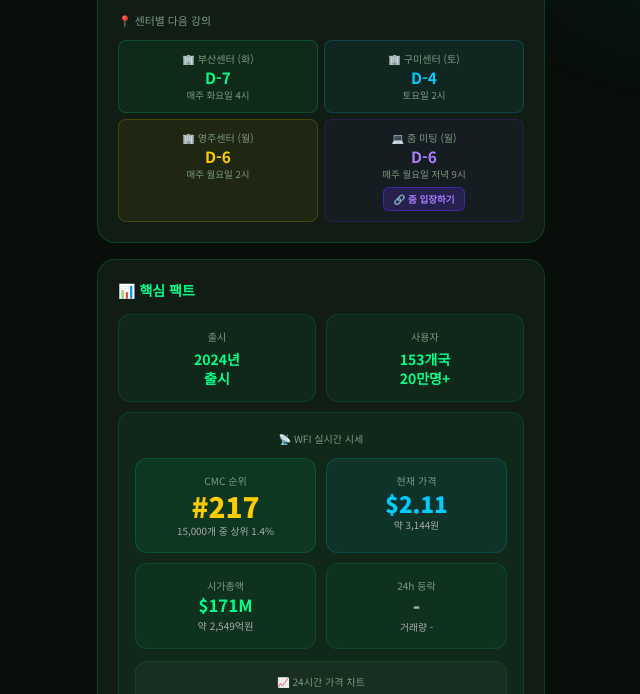
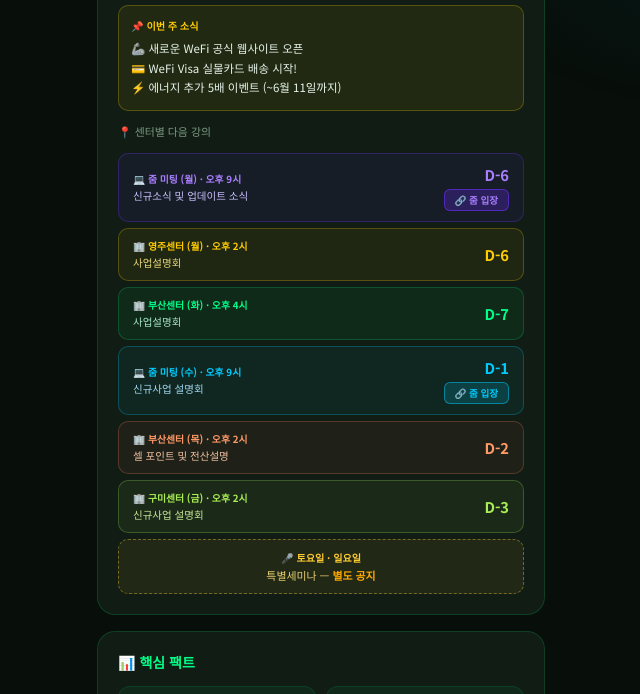
Before and after one commit to shimjong33-ctrl/Wefi, a plain HTML site: page index.html in a window 1280 px wide. Shown: the part 688-1382 px from the top of the page, without its empty margins (319-959 px from the left). Drawn offline with nearby package versions, Linux system fonts and the light colour scheme; no server answers.

Commit message:
Add files via upload

```diff
--- a/index.html
+++ b/index.html
@@ -659,41 +659,97 @@
       <div class="card-title">📢 공지 & 다음 강의</div>
       <div style="display:flex;flex-direction:column;gap:8px;">
 
+        <!-- 반감기 강조 배너 -->
+        <div style="background:linear-gradient(135deg,rgba(255,80,0,0.18),rgba(255,180,0,0.13));border:2px solid rgba(255,140,0,0.7);border-radius:12px;padding:14px 16px;text-align:center;position:relative;overflow:hidden;">
+          <div style="position:absolute;inset:0;background:radial-gradient(ellipse 80% 60% at 50% 0%,rgba(255,140,0,0.12),transparent);pointer-events:none;"></div>
+          <div style="font-size:0.72em;color:#ffaa00;font-weight:700;letter-spacing:0.12em;margin-bottom:6px;">🔥 반감기 카운트다운</div>
+          <div style="display:flex;align-items:center;justify-content:center;gap:8px;margin-bottom:4px;">
+            <span style="font-size:2.4em;font-weight:900;color:#ff6600;font-family:'Space Mono',monospace;text-shadow:0 0 18px rgba(255,100,0,0.9),0 0 40px rgba(255,160,0,0.5);" id="notice-halving-days">-</span>
+            <span style="font-size:1.1em;font-weight:700;color:#ffcc00;">일 남았습니다!</span>
+          </div>
+          <div style="font-size:0.72em;color:#cc8800;">📅 반감기 예정일: 2026년 9월 18일 · 채굴량 50% 감소</div>
+        </div>
+
         <!-- 공지사항 -->
         <div style="background:rgba(255,204,0,0.07);border:1px solid rgba(255,204,0,0.25);border-radius:10px;padding:12px;">
           <div style="font-size:0.72em;color:#ffcc00;font-weight:700;margin-bottom:6px;">📌 이번 주 소식</div>
           <div style="font-size:0.82em;color:#e8f5ec;line-height:1.7;">
             🦾 새로운 WeFi 공식 웹사이트 오픈<br>
-            📅 반감기까지 <strong style="color:#ff9944;" id="notice-halving-days">-</strong>일 남았습니다!<br>
             💳 WeFi Visa 실물카드 배송 시작!<br>
             ⚡ 에너지 추가 5배 이벤트 (~6월 11일까지)
           </div>
         </div>
 
         <!-- 센터별 D-day -->
-        <div style="font-size:0.78em;color:#7a9980;margin-bottom:4px;margin-top:4px;">📍 센터별 다음 강의</div>
-        <div style="display:grid;grid-template-columns:1fr 1fr;gap:6px;">
-          <div style="background:rgba(0,255,136,0.06);border:1px solid rgba(0,255,136,0.18);border-radius:8px;padding:10px;text-align:center;">
-            <div style="font-size:0.72em;color:#7a9980;">🏢 부산센터 (화)</div>
-            <div style="font-size:1.1em;font-weight:700;color:#00ff88;" id="dday-busan">D-?</div>
-            <div style="font-size:0.68em;color:#7a9980;">매주 화요일 4시</div>
-          </div>
-          <div style="background:rgba(0,204,255,0.06);border:1px solid rgba(0,204,255,0.18);border-radius:8px;padding:10px;text-align:center;">
-            <div style="font-size:0.72em;color:#7a9980;">🏢 구미센터 (토)</div>
-            <div style="font-size:1.1em;font-weight:700;color:#00ccff;" id="dday-gumi">D-?</div>
-            <div style="font-size:0.68em;color:#7a9980;">토요일 2시</div>
-          </div>
-          <div style="background:rgba(255,204,0,0.06);border:1px solid rgba(255,204,0,0.18);border-radius:8px;padding:10px;text-align:center;">
-            <div style="font-size:0.72em;color:#7a9980;">🏢 영주센터 (월)</div>
-            <div style="font-size:1.1em;font-weight:700;color:#ffcc00;" id="dday-youngju">D-?</div>
-            <div style="font-size:0.68em;color:#7a9980;">매주 월요일 2시</div>
-          </div>
-          <div style="background:rgba(107,46,255,0.06);border:1px solid rgba(107,46,255,0.18);border-radius:8px;padding:10px;text-align:center;">
-            <div style="font-size:0.72em;color:#7a9980;">💻 줌 미팅 (월)</div>
-            <div style="font-size:1.1em;font-weight:700;color:#a97fff;" id="dday-zoom">D-?</div>
-            <div style="font-size:0.68em;color:#7a9980;">매주 월요일 저녁 9시</div>
-            <a href="https://us06web.zoom.us/j/89889663297?pwd=jx4BJAkcuIXtaUyuXb3hT0kL8v9mzf.1" target="_blank" style="display:inline-block;margin-top:6px;padding:4px 10px;background:rgba(107,46,255,0.2);border:1px solid rgba(107,46,255,0.5);border-radius:6px;color:#a97fff;font-size:0.68em;font-weight:700;text-decoration:none;">🔗 줌 입장하기</a>
-          </div>
+        <div style="font-size:0.78em;color:#7a9980;margin-bottom:6px;margin-top:4px;">📍 센터별 다음 강의</div>
+        <div style="display:flex;flex-direction:column;gap:6px;">
+
+          <!-- 월요일 줌 미팅 (신규소식) -->
+          <div style="background:rgba(107,46,255,0.08);border:1px solid rgba(107,46,255,0.3);border-radius:10px;padding:10px 14px;display:flex;align-items:center;justify-content:space-between;">
+            <div>
+              <div style="font-size:0.7em;color:#a97fff;font-weight:700;margin-bottom:2px;">💻 줌 미팅 (월) · 오후 9시</div>
+              <div style="font-size:0.75em;color:#c8bfff;">신규소식 및 업데이트 소식</div>
+            </div>
+            <div style="display:flex;flex-direction:column;align-items:flex-end;gap:4px;">
+              <div style="font-size:1.05em;font-weight:700;color:#a97fff;" id="dday-zoom">D-?</div>
+              <a href="https://us06web.zoom.us/j/89889663297?pwd=jx4BJAkcuIXtaUyuXb3hT0kL8v9mzf.1" target="_blank" style="padding:3px 10px;background:rgba(107,46,255,0.25);border:1px solid rgba(107,46,255,0.6);border-radius:6px;color:#a97fff;font-size:0.68em;font-weight:700;text-decoration:none;">🔗 줌 입장</a>
+            </div>
+          </div>
+
+          <!-- 월요일 영주센터 -->
+          <div style="background:rgba(255,204,0,0.06);border:1px solid rgba(255,204,0,0.25);border-radius:10px;padding:10px 14px;display:flex;align-items:center;justify-content:space-between;">
+            <div>
+              <div style="font-size:0.7em;color:#ffcc00;font-weight:700;margin-bottom:2px;">🏢 영주센터 (월) · 오후 2시</div>
+              <div style="font-size:0.75em;color:#e8d87a;">사업설명회</div>
+            </div>
+            <div style="font-size:1.05em;font-weight:700;color:#ffcc00;" id="dday-youngju">D-?</div>
+          </div>
+
+          <!-- 화요일 부산센터 -->
+          <div style="background:rgba(0,255,136,0.06);border:1px solid rgba(0,255,136,0.2);border-radius:10px;padding:10px 14px;display:flex;align-items:center;justify-content:space-between;">
+            <div>
+              <div style="font-size:0.7em;color:#00ff88;font-weight:700;margin-bottom:2px;">🏢 부산센터 (화) · 오후 4시</div>
+              <div style="font-size:0.75em;color:#a8e6c4;">사업설명회</div>
+            </div>
+            <div style="font-size:1.05em;font-weight:700;color:#00ff88;" id="dday-busan">D-?</div>
+          </div>
+
+          <!-- 수요일 줌 미팅 (신규사업) -->
+          <div style="background:rgba(0,204,255,0.06);border:1px solid rgba(0,204,255,0.25);border-radius:10px;padding:10px 14px;display:flex;align-items:center;justify-content:space-between;">
+            <div>
+              <div style="font-size:0.7em;color:#00ccff;font-weight:700;margin-bottom:2px;">💻 줌 미팅 (수) · 오후 9시</div>
+              <div style="font-size:0.75em;color:#a0d8f0;">신규사업 설명회</div>
+            </div>
+            <div style="display:flex;flex-direction:column;align-items:flex-end;gap:4px;">
+              <div style="font-size:1.05em;font-weight:700;color:#00ccff;" id="dday-zoom-wed">D-?</div>
+              <a href="https://us06web.zoom.us/j/89889663297?pwd=jx4BJAkcuIXtaUyuXb3hT0kL8v9mzf.1" target="_blank" style="padding:3px 10px;background:rgba(0,204,255,0.15);border:1px solid rgba(0,204,255,0.5);border-radius:6px;color:#00ccff;font-size:0.68em;font-weight:700;text-decoration:none;">🔗 줌 입장</a>
+            </div>
+          </div>
+
+          <!-- 목요일 부산센터 (셀포인트) -->
+          <div style="background:rgba(255,100,100,0.06);border:1px solid rgba(255,120,80,0.25);border-radius:10px;padding:10px 14px;display:flex;align-items:center;justify-content:space-between;">
+            <div>
+              <div style="font-size:0.7em;color:#ff9966;font-weight:700;margin-bottom:2px;">🏢 부산센터 (목) · 오후 2시</div>
+              <div style="font-size:0.75em;color:#f0c0a0;">셀 포인트 및 전산설명</div>
+            </div>
+            <div style="font-size:1.05em;font-weight:700;color:#ff9966;" id="dday-busan-thu">D-?</div>
+          </div>
+
+          <!-- 금요일 구미센터 -->
+          <div style="background:rgba(180,255,100,0.06);border:1px solid rgba(160,230,80,0.25);border-radius:10px;padding:10px 14px;display:flex;align-items:center;justify-content:space-between;">
+            <div>
+              <div style="font-size:0.7em;color:#aaee55;font-weight:700;margin-bottom:2px;">🏢 구미센터 (금) · 오후 2시</div>
+              <div style="font-size:0.75em;color:#c8e898;">신규사업 설명회</div>
+            </div>
+            <div style="font-size:1.05em;font-weight:700;color:#aaee55;" id="dday-gumi">D-?</div>
+          </div>
+
+          <!-- 토/일 특별세미나 -->
+          <div style="background:rgba(255,200,50,0.07);border:1px dashed rgba(255,200,50,0.4);border-radius:10px;padding:10px 14px;text-align:center;">
+            <div style="font-size:0.72em;color:#ffcc33;font-weight:700;margin-bottom:2px;">🎤 토요일 · 일요일</div>
+            <div style="font-size:0.78em;color:#e8d070;">특별세미나 — <span style="color:#ffaa00;font-weight:700;">별도 공지</span></div>
+          </div>
+
         </div>
       </div>
     </div>
@@ -2871,11 +2927,13 @@
     next.setHours(14, 0, 0, 0);
     return diff;
   }
-  // 부산(화=2), 구미형곡(토=6), 영주(월=1), 줌(월=1)
-  var ddBusan = getNextWeekday(2);
-  var ddGumi = getNextWeekday(6);
-  var ddYoungju = getNextWeekday(1);
-  var ddZoom = getNextWeekday(1);
+  // 월=1(줌9시/영주2시), 화=2(부산4시), 수=3(줌9시), 목=4(부산2시), 금=5(구미2시)
+  var ddBusan = getNextWeekday(2);     // 화
+  var ddGumi  = getNextWeekday(5);     // 금
+  var ddYoungju = getNextWeekday(1);   // 월
+  var ddZoom    = getNextWeekday(1);   // 월
+  var ddZoomWed = getNextWeekday(3);   // 수
+  var ddBusanThu = getNextWeekday(4);  // 목
 
   // 반감기까지
   var halvingDate = new Date('2026-09-18');
@@ -2893,6 +2951,10 @@
   if (elY) elY.textContent = ddYoungju === 0 ? 'D-day!' : 'D-' + ddYoungju;
   var elZ = document.getElementById('dday-zoom');
   if (elZ) elZ.textContent = ddZoom === 0 ? 'D-day!' : 'D-' + ddZoom;
+  var elZW = document.getElementById('dday-zoom-wed');
+  if (elZW) elZW.textContent = ddZoomWed === 0 ? 'D-day!' : 'D-' + ddZoomWed;
+  var elBT = document.getElementById('dday-busan-thu');
+  if (elBT) elBT.textContent = ddBusanThu === 0 ? 'D-day!' : 'D-' + ddBusanThu;
   if (elH1) elH1.textContent = halvingDays;
   if (elH2) elH2.textContent = halvingDays + '일';
 })();
```
